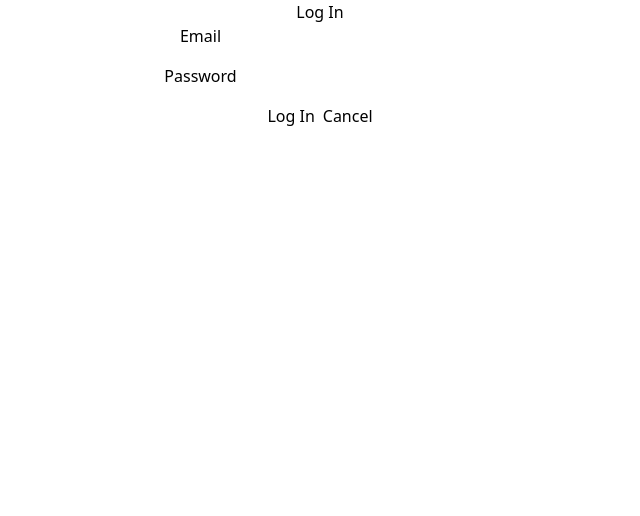
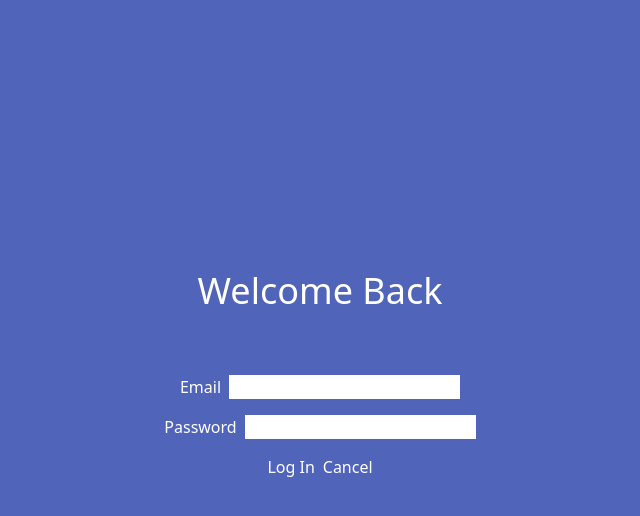
Before and after one commit to adamascencio/Hackathon-client, a React (Vite) app: page /login in a window 1280 px wide. Shown: the top 516 px of the page, without its empty margins (320-960 px from the left). Built offline with nearby package versions, Linux system fonts and the light colour scheme.

Commit message:
Add tailwind styles to login page

```diff
--- a/src/pages/Login/Login.tsx
+++ b/src/pages/Login/Login.tsx
@@ -3,9 +3,6 @@ import { useState } from 'react'
 
 // components
 import LoginForm from '../../Components/LoginForm/LoginForm'
-
-// stylesheets
-import styles from './Login.module.css'
 
 // types
 interface LoginPageProps {
@@ -14,12 +11,11 @@ interface LoginPageProps {
 
 const LoginPage = (props: LoginPageProps): JSX.Element => {
   const [message, setMessage] = useState('')
-
   const updateMessage = (msg: string): void => setMessage(msg)
 
   return (
-    <main className={styles.container}>
-      <h1>Log In</h1>
+    <main className='flex place-content-center text-center flex-col h-screen bg-lpBg text-white px-8 gap-8'>
+      <h1 className='text-4xl'>Welcome Back</h1>
       <p>{message}</p>
       <LoginForm {...props} updateMessage={updateMessage} />
     </main>
```
